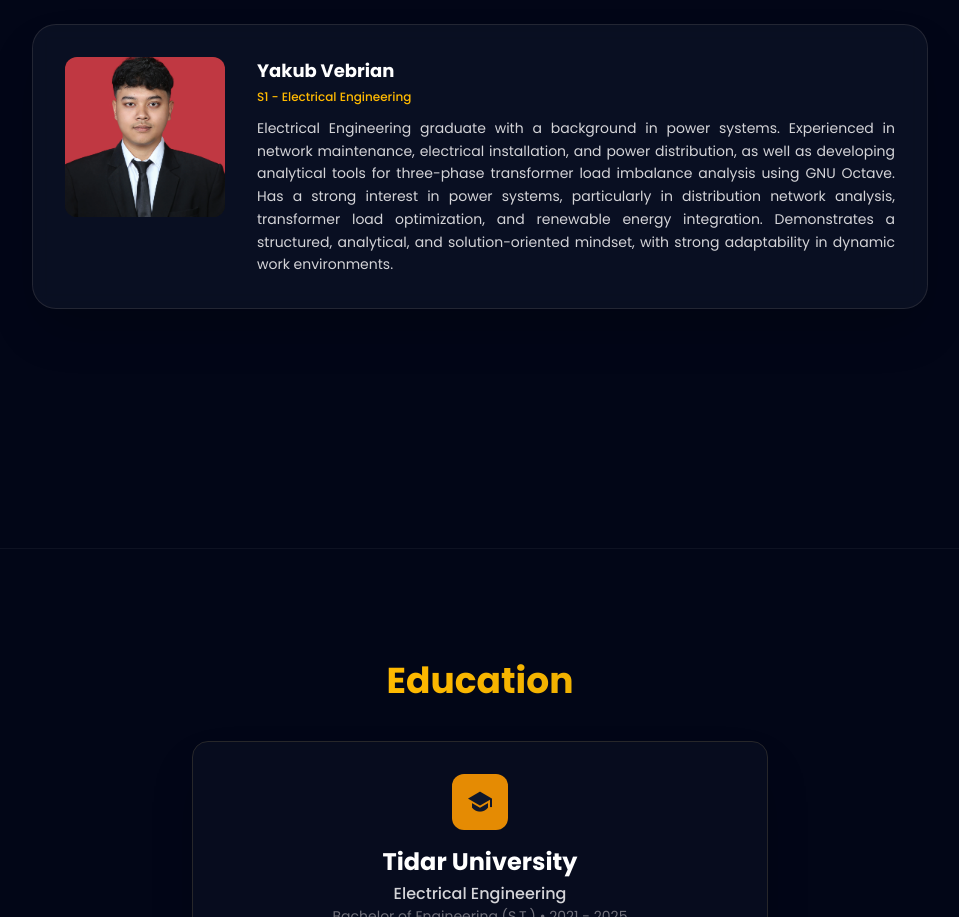
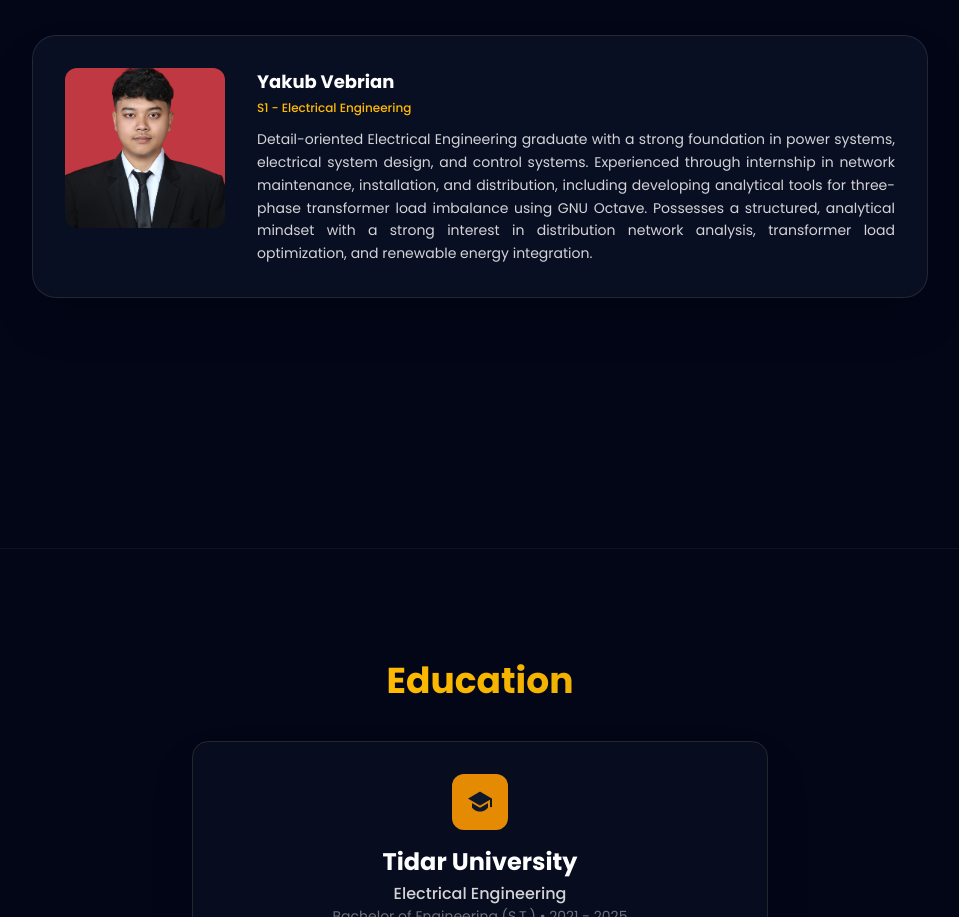
Before and after one commit to yakubvebrian11/portoykb, a React (Vite) app: page / in a window 1280 px wide. Shown: the part 1052-1969 px from the top of the page, without its empty margins (160-1119 px from the left). Built offline with nearby package versions, Linux system fonts and the light colour scheme.

Commit message:
Update AboutSection.jsx

```diff
--- a/src/components/AboutSection.jsx
+++ b/src/components/AboutSection.jsx
@@ -115,16 +115,11 @@ function AboutSection() {
                   variants={textVariants}
                   className="text-zinc-300 text-xs md:text-sm leading-relaxed text-justify "
                 >
-                  Electrical Engineering graduate with a background in power
-                  systems. Experienced in network maintenance, electrical
-                  installation, and power distribution, as well as developing
-                  analytical tools for three-phase transformer load imbalance
-                  analysis using GNU Octave. Has a strong interest in power
-                  systems, particularly in distribution network analysis,
-                  transformer load optimization, and renewable energy
-                  integration. Demonstrates a structured, analytical, and
-                  solution-oriented mindset, with strong adaptability in dynamic
-                  work environments.
+                  Detail-oriented Electrical Engineering graduate with a strong foundation in power systems,
+                  electrical system design, and control systems. Experienced through internship in network maintenance,
+                  installation, and distribution, including developing analytical tools for three-phase transformer load
+                  imbalance using GNU Octave. Possesses a structured, analytical mindset with a strong interest in
+                  distribution network analysis, transformer load optimization, and renewable energy integration.
                 </motion.p>
               </div>
             </div>
```
